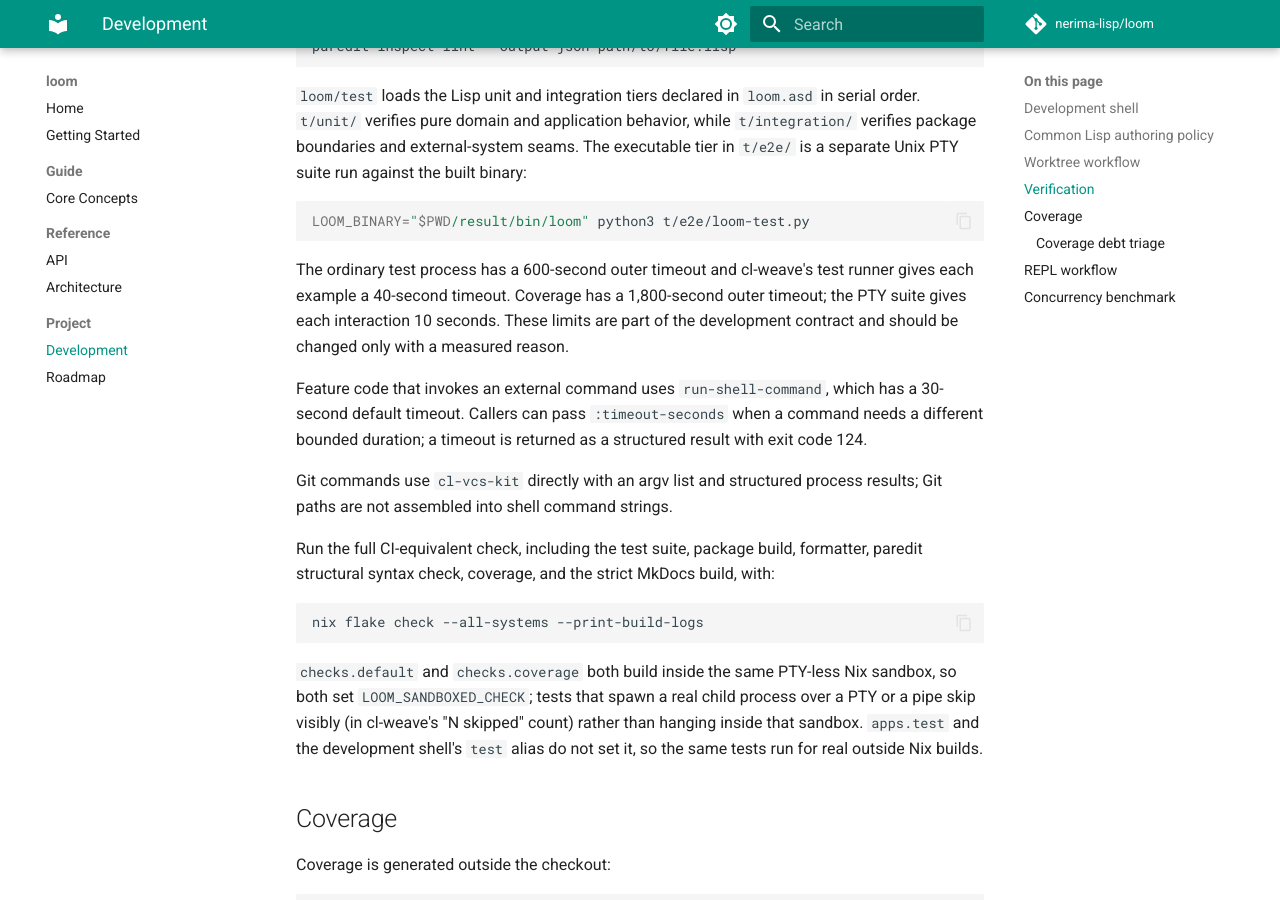
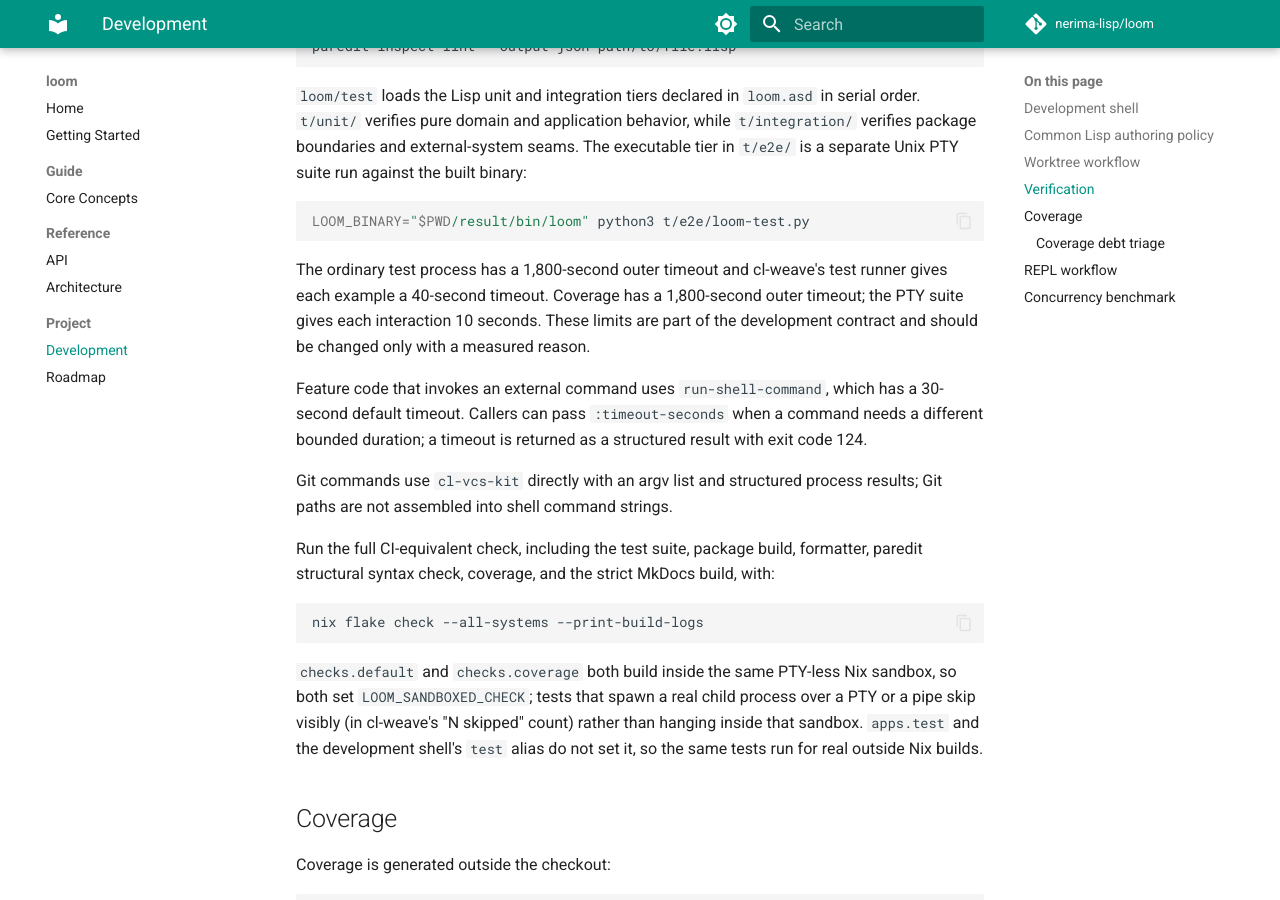
Before and after one commit to nerima-lisp/loom, an MkDocs documentation site: the page built from docs/src/project/development.md, in a window 1280 px wide and 900 px high, scrolled down 2087 px. Built offline with MkDocs 1.6.1 and Material for MkDocs 9.7.7, drawn with Linux system fonts in a browser that asks for light colours; comment, search, counter and statistics services are not loaded.

Commit message:
docs align test timeout contract

````diff
--- a/docs/src/project/development.md
+++ b/docs/src/project/development.md
@@ -109,7 +109,7 @@ binary:
 LOOM_BINARY="$PWD/result/bin/loom" python3 t/e2e/loom-test.py
 ```
 
-The ordinary test process has a 600-second outer timeout and cl-weave's test
+The ordinary test process has a 1,800-second outer timeout and cl-weave's test
 runner gives each example a 40-second timeout. Coverage has a 1,800-second
 outer timeout;
 the PTY suite gives each interaction 10 seconds. These limits are part of the
````
